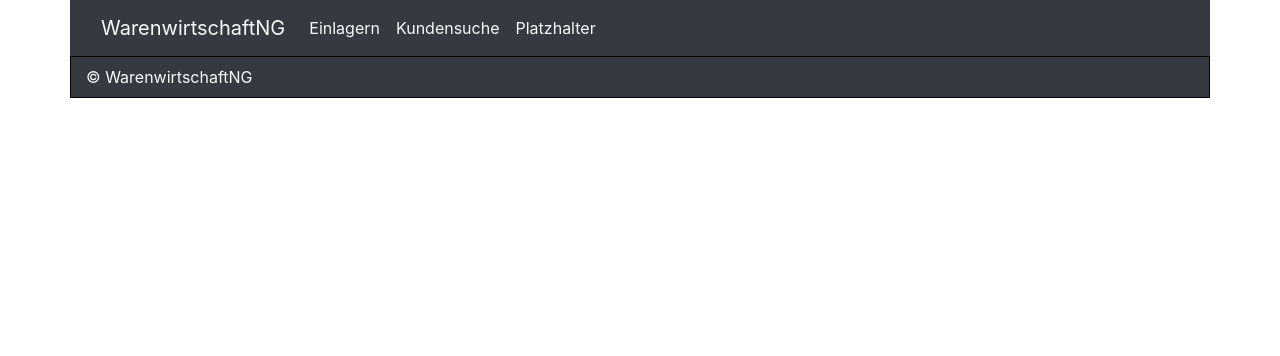
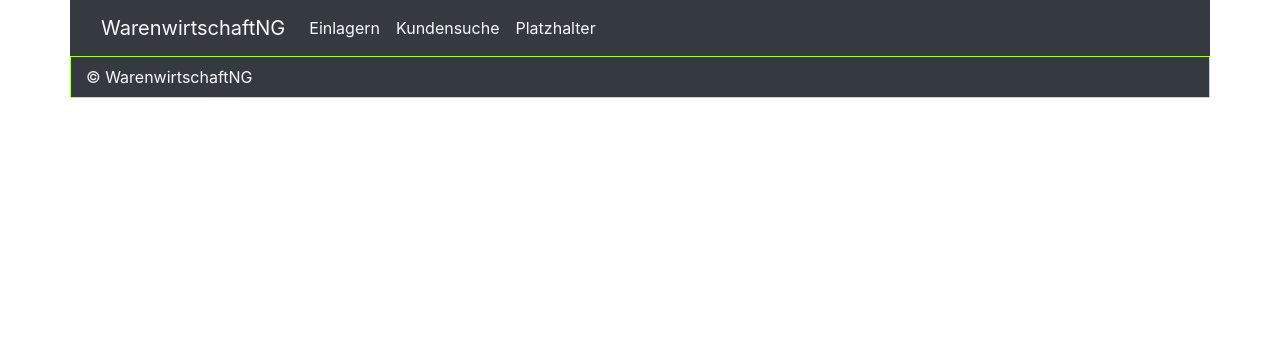
Before and after one commit to qwertz1958/statistik, a PHP site: page /praktikum/template/layout.phtml in a window 1280 px wide. Shown: the top 356 px of the page. Run offline with PHP 8.4, Linux system fonts and the light colour scheme; some libraries are stand-ins or nearby versions.

Commit message:
[ng-348]: Bootstrap

```diff
--- a/public/css/projekt.css
+++ b/public/css/projekt.css
@@ -3,6 +3,6 @@
 }
 
 .border_green{
-    border: groove 1px black;
+    border: groove 1px greenyellow;
     background-color: red;
 }
--- a/public/template/layout.phtml
+++ b/public/template/layout.phtml
@@ -1,11 +1,10 @@
-<!-- Bootstrap 4 Tutorial von www.bootstrapworld.de -->
-<!-- ============================================== -->
+<!DOCTYPE html>
 <html lang="de">
 <head>
     <!-- Required meta tags -->
     <meta charset="utf-8">
     <meta name="viewport" content="width=device-width, initial-scale=1, shrink-to-fit=no">
-
+    <title>WarenwirtschaftNG</title>
     <!-- Bootstrap CSS laden -->
     <link rel="stylesheet" href="source/bootstrap-4.0.0/css/bootstrap.min.css" />
 
```
